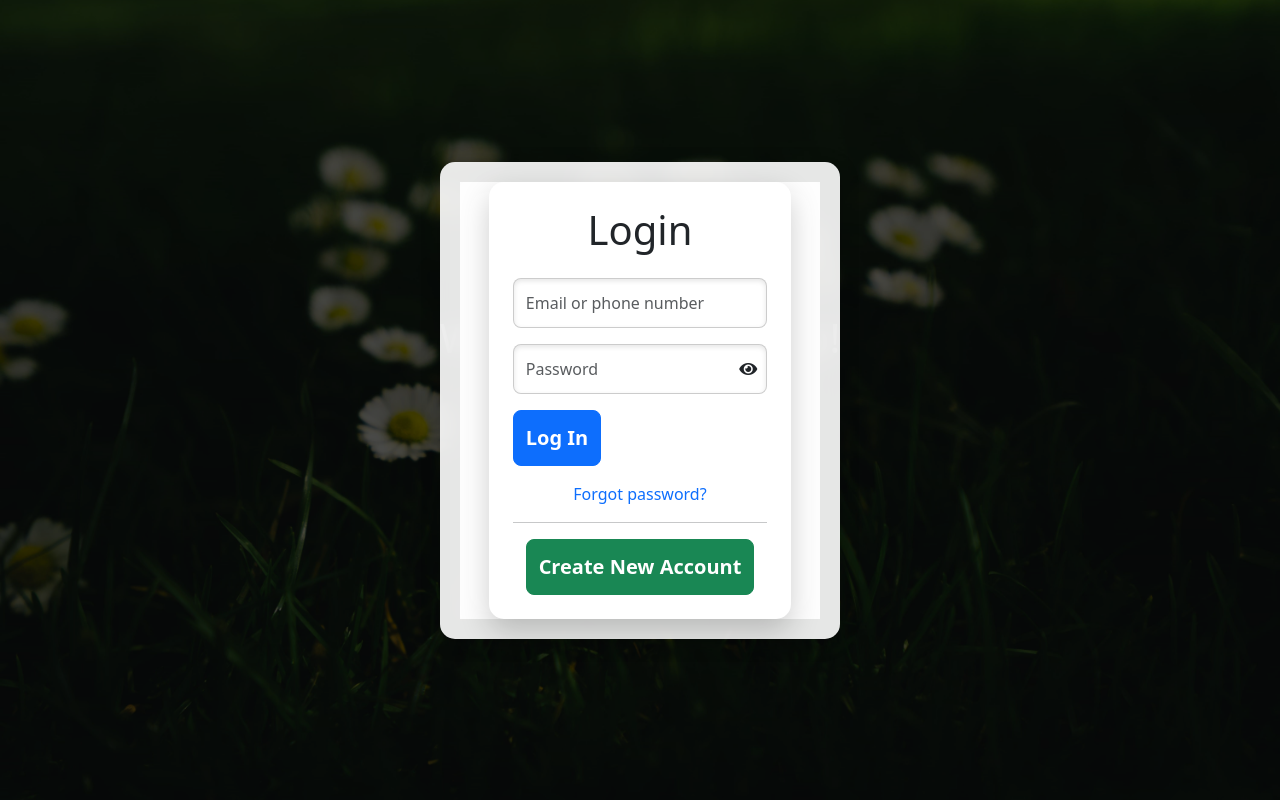
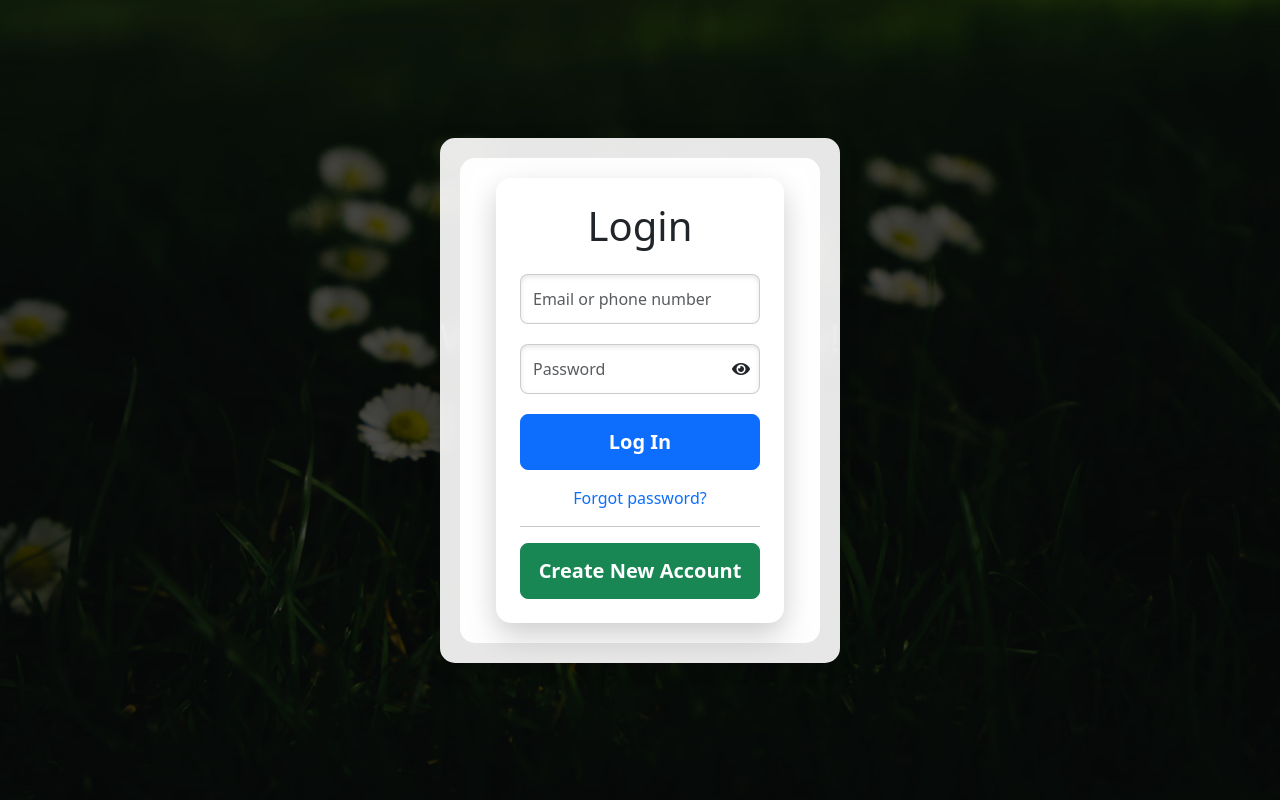
Before and after one commit to Bhuvanesh-nisant/Social_media_project, an Angular app in the folder frontend/social-media-app/: page /home in a window 1280 px wide. Both pictures are taken after a click on the button "Get Started". Built offline with nearby package versions, Linux system fonts and the light colour scheme.

Commit message:
css changed

```diff
--- a/frontend/social-media-app/src/app/login/login.component.css
+++ b/frontend/social-media-app/src/app/login/login.component.css
@@ -2,6 +2,8 @@
 .form-background {
     background-color: rgba(255, 255, 255, 0.9); /* Slightly more opaque for better visibility */
     backdrop-filter: blur(15px); /* Increase blur for a more glassy effect */
+    padding: 20px; /* Add some padding to the form */
+    border-radius: 15px; /* Rounded corners for the form */
 }
 
 /* Style for the login card */
@@ -14,6 +16,7 @@
     width: 90%; /* Full width of the column */
     transition: transform 0.3s ease; /* Add transition effect on hover */
     margin: auto; /* Center card horizontally */
+    z-index: 3; /* Ensure it appears above background */
 }
 
 /* Glossy effect on hover */
@@ -27,6 +30,7 @@
     border: 1px solid rgba(0, 0, 0, 0.2); /* Light border */
     box-shadow: inset 0 2px 5px rgba(0, 0, 0, 0.1); /* Inner shadow */
     padding: 12px; /* Increased padding for better touch target */
+    margin-bottom: 20px; /* Space between input fields */
 }
 
 /* Style for password visibility toggle */
@@ -44,6 +48,7 @@
     font-weight: bold; /* Bold text */
     padding: 12px; /* Increased padding for buttons */
     transition: background-color 0.3s ease; /* Transition effect for hover */
+    width: 100%; /* Full width for the button */
 }
 
 /* Button hover effects */
@@ -89,3 +94,13 @@
 .text-center {
     text-align: center; /* Center text */
 }
+
+/* Aligning the form within the home page */
+.align-login {
+    display: flex; /* Flexbox for alignment */
+    justify-content: center; /* Center horizontally */
+    align-items: center; /* Center vertically */
+    height: 100vh; /* Full viewport height */
+    position: relative; /* Ensure positioning works */
+    z-index: 2; /* Place above background */
+}
```
